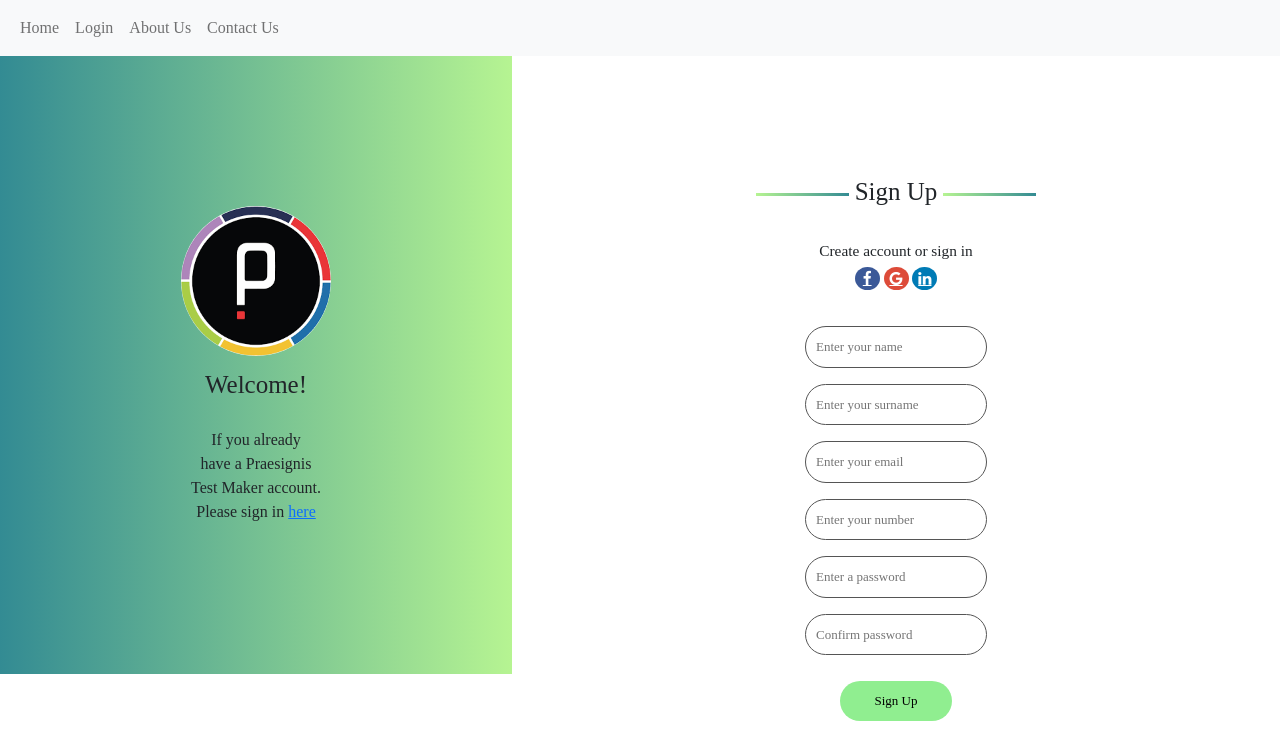
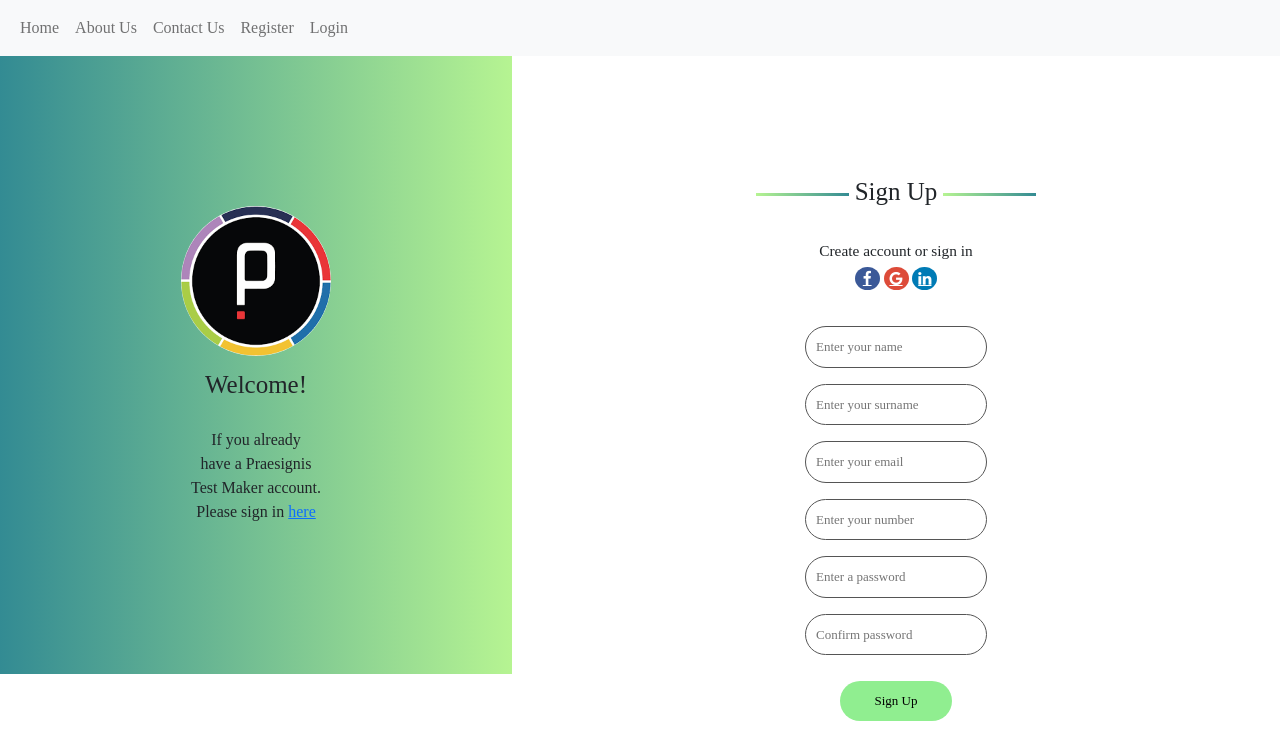
Before and after one commit to Josua-lewis/testmaker-django, a Django app: page /members/register in a window 1280 px wide. Shown: the top 738 px of the page. Run offline with Django 4.2, Linux system fonts and the light colour scheme.

Commit message:
Added a IF statement
IF the user is Logged In then the Logout link will appear in the navbar section for the user to be able to logout, ELSE user should be able to register or login if he/she is not logged in or does not have an account

```diff
--- a/members/templates/authenticate/navbar.html
+++ b/members/templates/authenticate/navbar.html
@@ -10,9 +10,16 @@
         <div class="collapse navbar-collapse" id="navbarNavAltMarkup">
           <div class="navbar-nav">
             <a class="nav-link" href="{% url 'home' %}">Home</a>
-            <a class="nav-link" href="{% url 'login' %}">Login</a>
             <a class="nav-link" href="{% url 'about' %}">About Us</a>
             <a class="nav-link" href="{% url 'contact' %}">Contact Us</a>
+
+            {% if user.is_authenticated %}
+            <a class="nav-link" href="{% url 'logout' %}">Logout</a>
+            {% else %}
+            <a class="nav-link" href="{% url 'register' %}">Register</a>
+
+            <a class="nav-link" href="{% url 'login' %}">Login</a>
+            {% endif %}
           </div>
         </div>
       </div>
```
